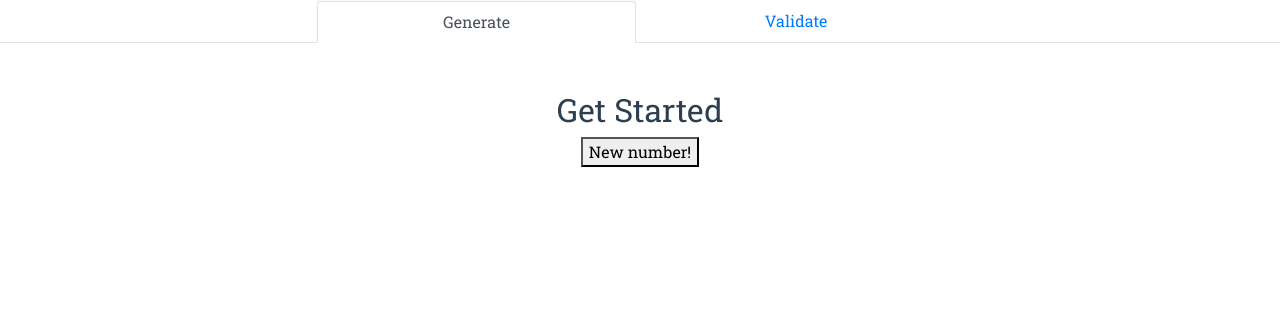
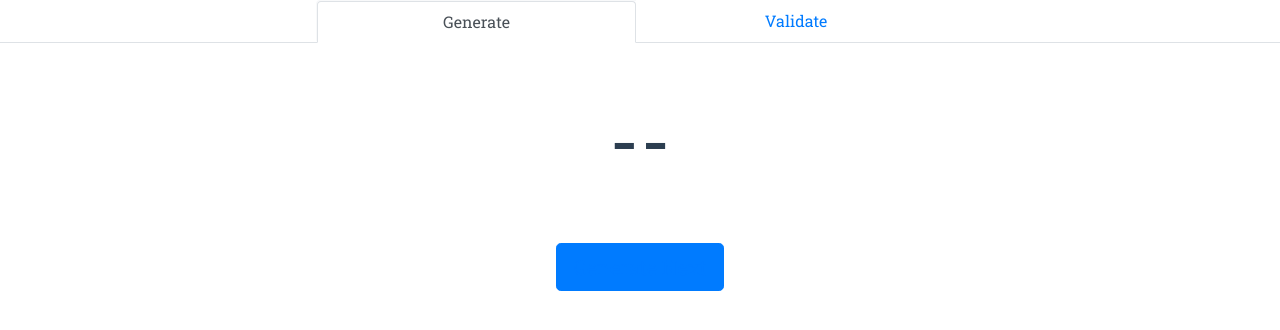
Before and after one commit to dwong/bingo-number-generator, a Vue app: page /#/generate in a window 1280 px wide. Shown: the top 330 px of the page. Built offline with nearby package versions, Linux system fonts and the light colour scheme; the HTML template or start-up script is replaced by a standard one.

Commit message:
Increase size of Bingo number, modify button text and initial value displayed

```diff
--- a/src/components/BingoNumbers.vue
+++ b/src/components/BingoNumbers.vue
@@ -10,9 +10,10 @@
     </div>
     <button
       id="generate-bingo-button"
+      class="btn btn-primary btn-lg btn-outline-primary mt-5"
       @click="newBingoNumber"
     >
-      New number!
+      Generate Next
     </button>
   </div>
 </template>
@@ -22,7 +23,7 @@ export default {
   name: 'BingoNumbers',
   data () {
     return {
-      bingoNumber: 'Get Started',
+      bingoNumber: '--',
       grid: [
         { header: 'B', min: 1, max: 15 },
         { header: 'I', min: 16, max: 30 },
@@ -52,3 +53,9 @@ export default {
   }
 }
 </script>
+
+<style>
+#bingo-number {
+  font-size: 5rem;
+}
+</style>
```
